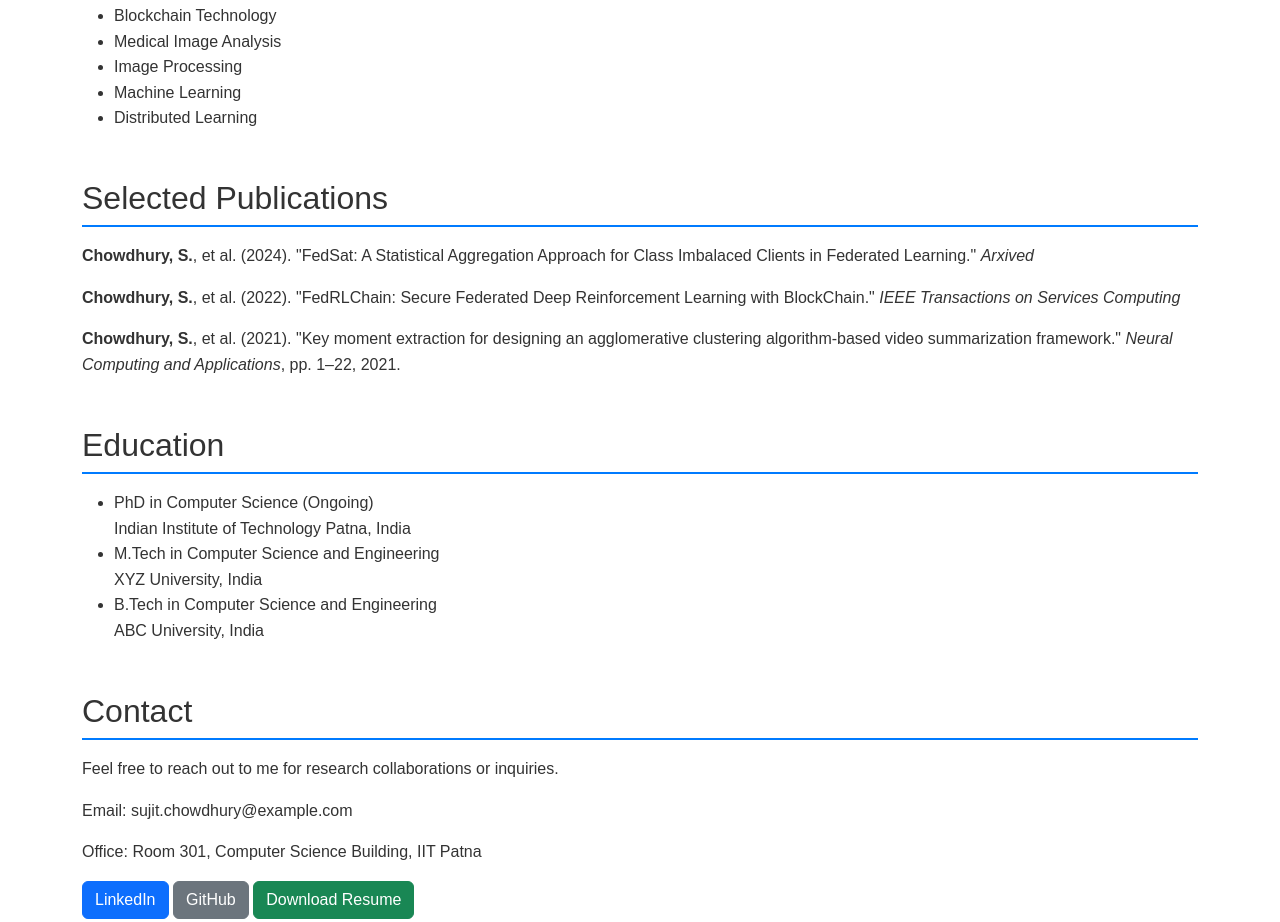
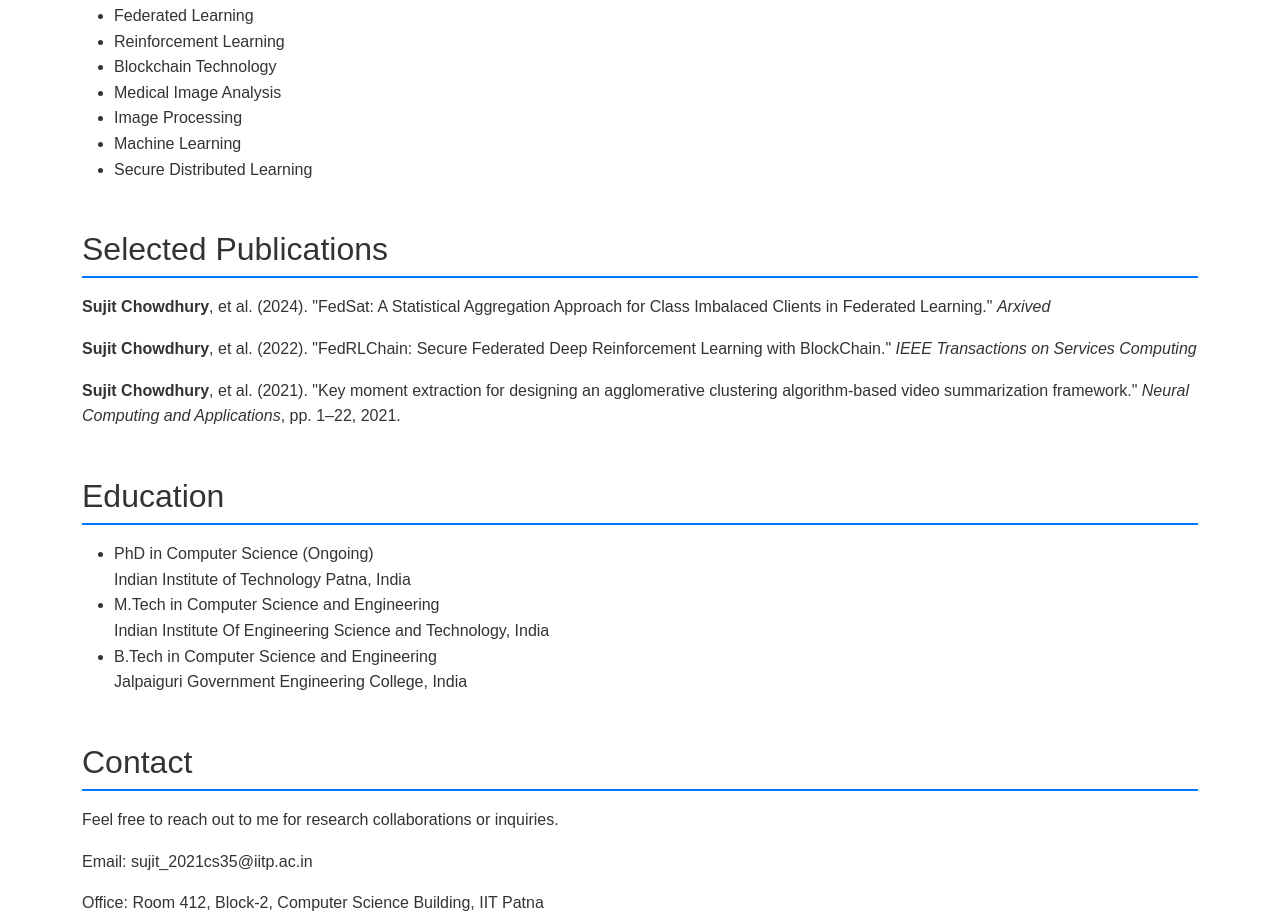
Before and after one commit to sujit880/sujit880.github.io, a plain HTML site: page index.html in a window 1280 px wide. Shown: the part 639-1561 px from the top of the page. Drawn offline with nearby package versions, Linux system fonts and the light colour scheme.

Commit message:
Updated profile

```diff
--- a/index.html
+++ b/index.html
@@ -60,24 +60,26 @@
         <section id="research" class="mt-5">
             <h2 class="section-title">Research Interests</h2>
             <ul>
+                <li>Federated Learning</li>
+                <li>Reinforcement Learning</li>
                 <li>Blockchain Technology</li>
                 <li>Medical Image Analysis</li>
                 <li>Image Processing</li>
                 <li>Machine Learning</li>
-                <li>Distributed Learning</li>
+                <li>Secure Distributed Learning</li>
             </ul>
         </section>
 
         <section id="publications" class="mt-5">
             <h2 class="section-title">Selected Publications</h2>
             <div class="publication">
-                <strong>Chowdhury, S.</strong>, et al. (2024). "FedSat: A Statistical Aggregation Approach for Class Imbalaced Clients in Federated Learning." <em>Arxived</em>
+                <strong>Sujit Chowdhury</strong>, et al. (2024). "FedSat: A Statistical Aggregation Approach for Class Imbalaced Clients in Federated Learning." <em>Arxived</em>
             </div>
             <div class="publication">
-                <strong>Chowdhury, S.</strong>, et al. (2022). "FedRLChain: Secure Federated Deep Reinforcement Learning with BlockChain." <em>IEEE Transactions on Services Computing</em>
+                <strong>Sujit Chowdhury</strong>, et al. (2022). "FedRLChain: Secure Federated Deep Reinforcement Learning with BlockChain." <em>IEEE Transactions on Services Computing</em>
             </div>
             <div class="publication">
-                <strong>Chowdhury, S.</strong>, et al. (2021). "Key moment extraction for designing an agglomerative clustering algorithm-based video summarization framework." <em>Neural Computing and Applications</em>, pp. 1–22, 2021.
+                <strong>Sujit Chowdhury</strong>, et al. (2021). "Key moment extraction for designing an agglomerative clustering algorithm-based video summarization framework." <em>Neural Computing and Applications</em>, pp. 1–22, 2021.
             </div>
         </section>
 
@@ -85,16 +87,16 @@
             <h2 class="section-title">Education</h2>
             <ul>
                 <li>PhD in Computer Science (Ongoing)<br>Indian Institute of Technology Patna, India</li>
-                <li>M.Tech in Computer Science and Engineering<br>XYZ University, India</li>
-                <li>B.Tech in Computer Science and Engineering<br>ABC University, India</li>
+                <li>M.Tech in Computer Science and Engineering<br>Indian Institute Of Engineering Science and Technology, India</li>
+                <li>B.Tech in Computer Science and Engineering<br>Jalpaiguri Government Engineering College, India</li>
             </ul>
         </section>
 
         <section id="contact" class="mt-5 mb-5">
             <h2 class="section-title">Contact</h2>
             <p>Feel free to reach out to me for research collaborations or inquiries.</p>
-            <p>Email: sujit.chowdhury@example.com</p>
-            <p>Office: Room 301, Computer Science Building, IIT Patna</p>
+            <p>Email: sujit_2021cs35@iitp.ac.in</p>
+            <p>Office: Room 412, Block-2, Computer Science Building, IIT Patna</p>
             <p>
                 <a href="www.linkedin.com/in/sujit-chowdhury-bbb624b7" target="_blank" class="btn btn-primary">LinkedIn</a>
                 <a href="https://github.com/sujit880" target="_blank" class="btn btn-secondary">GitHub</a>
```
